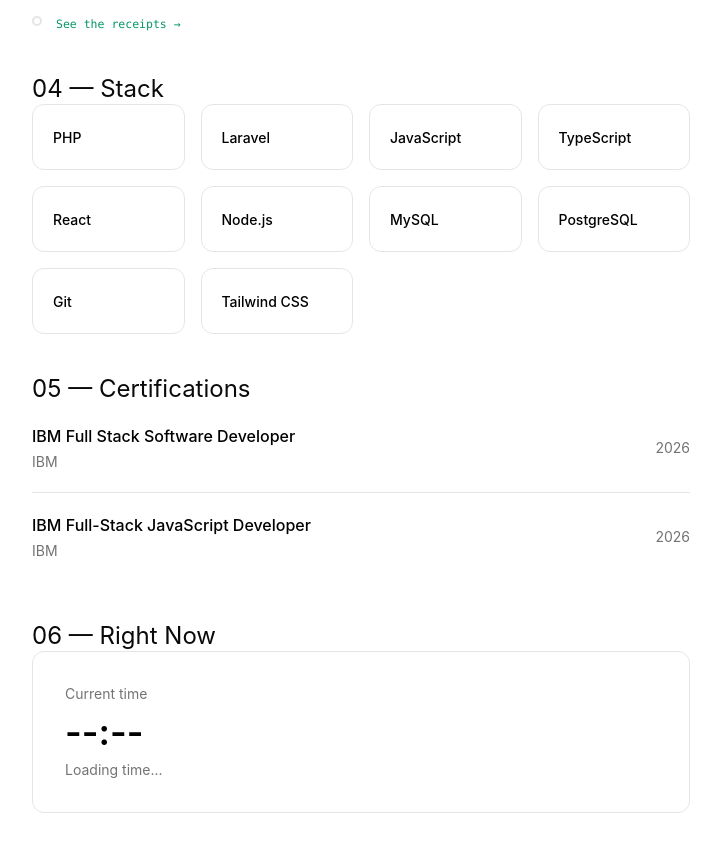
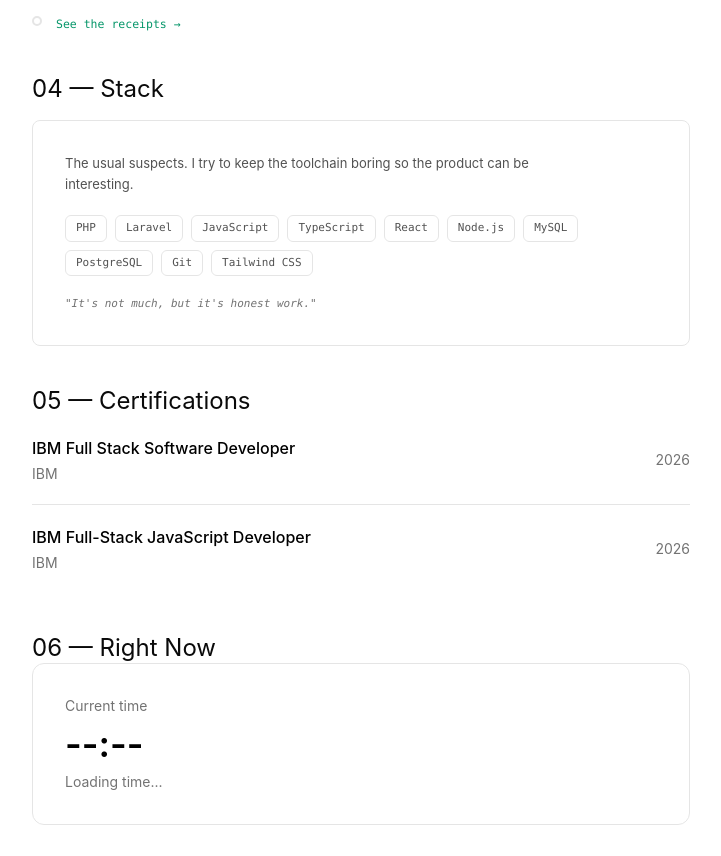
Before and after one commit to The-Young-Swag/Portfolio_DevStudio, a React (Vite) app: page / in a window 1280 px wide. Shown: the part 2208-3064 px from the top of the page, without its empty margins (270-991 px from the left). Built offline with nearby package versions, Linux system fonts and the light colour scheme.

Commit message:
refactor(stack): align stack with mockup

```diff
--- a/src/components/stack/StackGrid.tsx
+++ b/src/components/stack/StackGrid.tsx
@@ -3,7 +3,22 @@ import { StackItem } from "./StackItem";
 
 export function StackGrid() {
     return (
-        <div className="grid gap-4 sm:grid-cols-2 lg:grid-cols-4">
+        <div className="mt-4 rounded-lg border border-neutral-200 p-6 sm:p-8">
+            <p
+                className="
+                    mb-5
+                    max-w-lg
+                    text-[13px]
+                    leading-relaxed
+                    text-neutral-600
+                "
+            >
+                The usual suspects. I try to keep the
+                toolchain boring so the product can be
+                interesting.
+            </p>
+
+            <div className="flex flex-wrap gap-2">
                 {stack.map((technology) => (
                     <StackItem
                         key={technology}
@@ -11,5 +26,18 @@ export function StackGrid() {
                     />
                 ))}
             </div>
+
+            <p
+                className="
+                    mt-5
+                    font-mono
+                    text-[11px]
+                    italic
+                    text-neutral-500
+                "
+            >
+                "It's not much, but it's honest work."
+            </p>
+        </div>
     );
 }
--- a/src/components/stack/StackItem.tsx
+++ b/src/components/stack/StackItem.tsx
@@ -4,10 +4,25 @@ type StackItemProps = {
 
 export function StackItem({ name }: StackItemProps) {
     return (
-        <div className="rounded-xl border border-neutral-200 p-5">
-            <span className="text-sm font-medium">
-                {name}
-            </span>
-        </div>
+        <span
+            className="
+                inline-flex
+                items-center
+                rounded-md
+                border
+                border-neutral-200
+                px-2.5
+                py-1
+                font-mono
+                text-[11px]
+                text-neutral-600
+                transition-colors
+                duration-150
+                hover:border-[#059669]
+                hover:text-[#059669]
+            "
+        >
+            {name}
+        </span>
     );
 }
```
Lines whose indentation alone changed are shown as unchanged.
